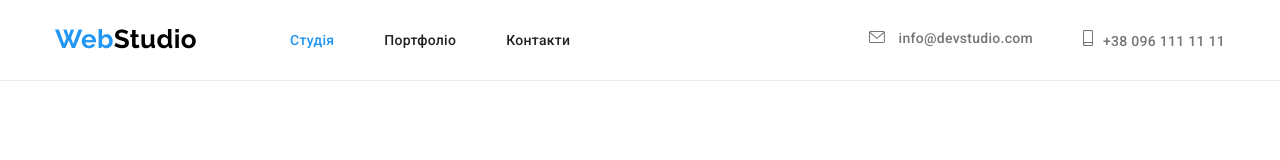
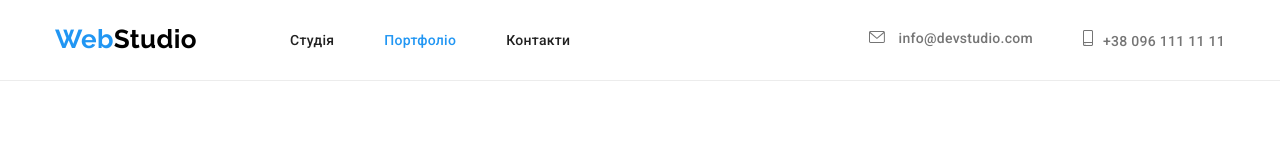
Before and after one commit to MarinaChrn/goit-markup-hw-04, a plain HTML site: page portfolio.html in a window 1280 px wide. Shown: the top 160 px of the page. Drawn offline with nearby package versions, Linux system fonts and the light colour scheme.

Commit message:
version 4

```diff
--- a/portfolio.html
+++ b/portfolio.html
@@ -20,8 +20,8 @@
             <a class="logo-web link" href="./index.html">Web<span class="logo-studio">Studio</span></a>
             <nav class="header-nav">
                 <ul class="header-list list">
-                    <li class="header-list-item"><a href="./index.html" class="header-link nav-active link">Студія</a></li>
-                    <li class="header-list-item"><a href="./portfolio.html" class="header-link link">Портфоліо</a></li>
+                    <li class="header-list-item"><a href="./index.html" class="header-link link">Студія</a></li>
+                    <li class="header-list-item"><a href="./portfolio.html" class="header-link nav-active link">Портфоліо</a></li>
                     <li class="header-list-item"><a href="#" class="header-link link">Контакти</a></li>
                 </ul>
             </nav>
```
